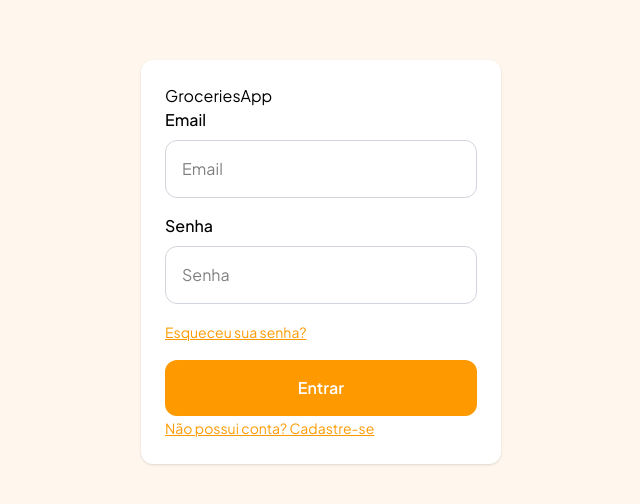
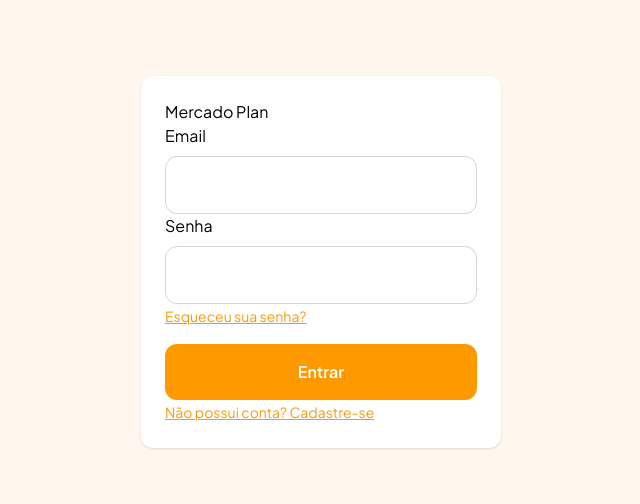
Before and after one commit to yasminbraga/GroceriesAppWeb, a Next.js app: page /login in a window 1280 px wide. Shown: the part 138-642 px from the top of the page, without its empty margins (319-959 px from the left). Built offline with nearby package versions, Linux system fonts and the light colour scheme.

Commit message:
feat: add nextAuth config and login

```diff
--- a/package.json
+++ b/package.json
@@ -11,6 +11,7 @@
   "dependencies": {
     "@dnd-kit/core": "^6.3.1",
     "next": "15.2.2",
+    "next-auth": "^5.0.0-beta.29",
     "react": "^19.0.0",
     "react-dom": "^19.0.0"
   },
--- a/src/app/(app)/lists/layout.tsx
+++ b/src/app/(app)/lists/layout.tsx
@@ -1,6 +1,7 @@
+import Badge from "@/app/components/Badge";
+import Dropdown from "@/app/components/ui/Dropdown";
 import Link from "next/link";
-import Badge from "../components/Badge";
-import Dropdown from "../components/ui/Dropdown";
+
 export default async function ListLayout({
   children,
 }: {
--- a/src/app/(auth)/login/page.tsx
+++ b/src/app/(auth)/login/page.tsx
@@ -1,16 +1,35 @@
-"use client";
-import Input from "@/app/components/ui/Input";
+import { signIn } from "@/auth";
 import Link from "next/link";
 
 const Login: React.FC = () => {
   return (
     <div className="shadow rounded-xl p-6 bg-white w-90">
-      <h1>GroceriesApp</h1>
+      <h1>Mercado Plan</h1>
 
-      <form>
-        <Input placeholder="Email" label="Email" handleValue={() => {}} />
+      <form
+        action={async (formData) => {
+          "use server";
+          await signIn("credentials", formData);
+        }}
+      >
+        <label className="flex flex-col gap-2">
+          Email
+          <input
+            type="email"
+            name="email"
+            className="border-1 border-gray-300 rounded-xl p-4"
+          />
+        </label>
 
-        <Input placeholder="Senha" label="Senha" handleValue={() => {}} />
+        <label className="flex flex-col gap-2">
+          Senha
+          <input
+            type="password"
+            name="password"
+            className="border-1 border-gray-300 rounded-xl p-4"
+          />
+        </label>
+
         <Link href={""} className="text-amber-500 underline text-sm">
           Esqueceu sua senha?
         </Link>
--- /dev/null
+++ b/src/app/api/auth/[...nextauth]/route.ts
@@ -0,0 +1,3 @@
+import { handlers } from "@/auth";
+
+export const { GET, POST } = handlers;
--- a/src/app/layout.tsx
+++ b/src/app/layout.tsx
@@ -8,8 +8,8 @@ const plusJakartaSans = Plus_Jakarta_Sans({
 });
 
 export const metadata: Metadata = {
-  title: "Groceries App",
-  description: "Organize your groceries",
+  title: "Mercado Plan",
+  description: "Organize suas compras e suas receitas",
 };
 
 export default function RootLayout({
--- /dev/null
+++ b/src/auth.ts
@@ -0,0 +1,42 @@
+import NextAuth from "next-auth";
+import Credentials from "next-auth/providers/credentials";
+
+export const { handlers, signIn, signOut, auth } = NextAuth({
+  providers: [
+    Credentials({
+      credentials: {
+        email: {},
+        password: {},
+      },
+      authorize: async (credentials) => {
+        try {
+          const res = await fetch("http://localhost:8080/auth/login", {
+            method: "POST",
+            headers: { "Content-Type": "application/json" },
+            body: JSON.stringify({
+              email: credentials.email,
+              password: credentials.password,
+            }),
+          });
+
+          const data = await res.json();
+
+          if (!res.ok || !data.token) return null;
+
+          return data;
+        } catch (error) {
+          console.error(error);
+        }
+      },
+    }),
+  ],
+  callbacks: {
+    authorized: async ({ auth }) => {
+      return !!auth;
+    },
+  },
+
+  pages: {
+    signIn: "/login",
+  },
+});
--- /dev/null
+++ b/src/middleware.ts
@@ -0,0 +1,12 @@
+import { auth } from "@/auth";
+
+export default auth((req) => {
+  if (!req.auth && req.nextUrl.pathname !== "/login") {
+    const newUrl = new URL("/login", req.nextUrl.origin);
+    return Response.redirect(newUrl);
+  }
+});
+
+export const config = {
+  matcher: ["/((?!api|_next/static|_next/image|favicon.ico).*)"],
+};
```
Also changed, not shown: 1 other file (tests, documents, lock files or other folders).
